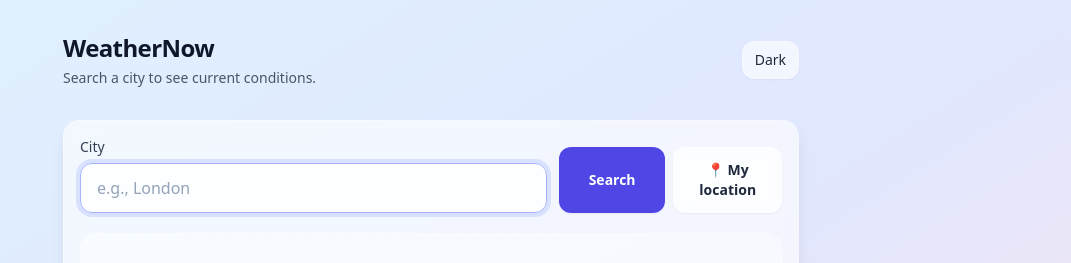
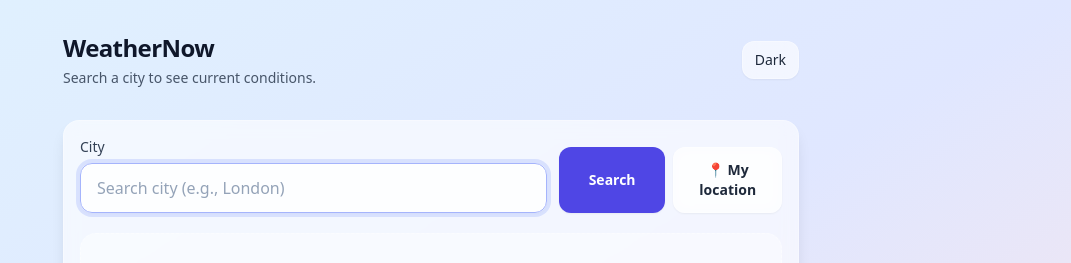
Before and after one commit to Bahram2006/weather-app, a React (Vite) app: page / in a window 1280 px wide. Shown: the top 263 px of the page, without its empty margins (209-1280 px from the left). Built offline with nearby package versions, Linux system fonts and the light colour scheme.

Commit message:
improve search placeholder text

```diff
--- a/src/components/SearchBar.jsx
+++ b/src/components/SearchBar.jsx
@@ -43,7 +43,7 @@ export default function SearchBar({
             autoFocus
             value={value}
             onChange={(e) => onChange?.(e.target.value)}
-            placeholder="e.g., London"
+            placeholder="Search city (e.g., London)"
             autoComplete="off"
             className="w-full rounded-xl border border-white/40 bg-white/80 px-4 py-3 text-slate-900 shadow-sm outline-none placeholder:text-slate-400 focus:border-indigo-300 focus:ring-4 focus:ring-indigo-200/60 dark:border-white/10 dark:bg-white/10 dark:text-slate-100"
             onKeyDown={(e) =>{
```
